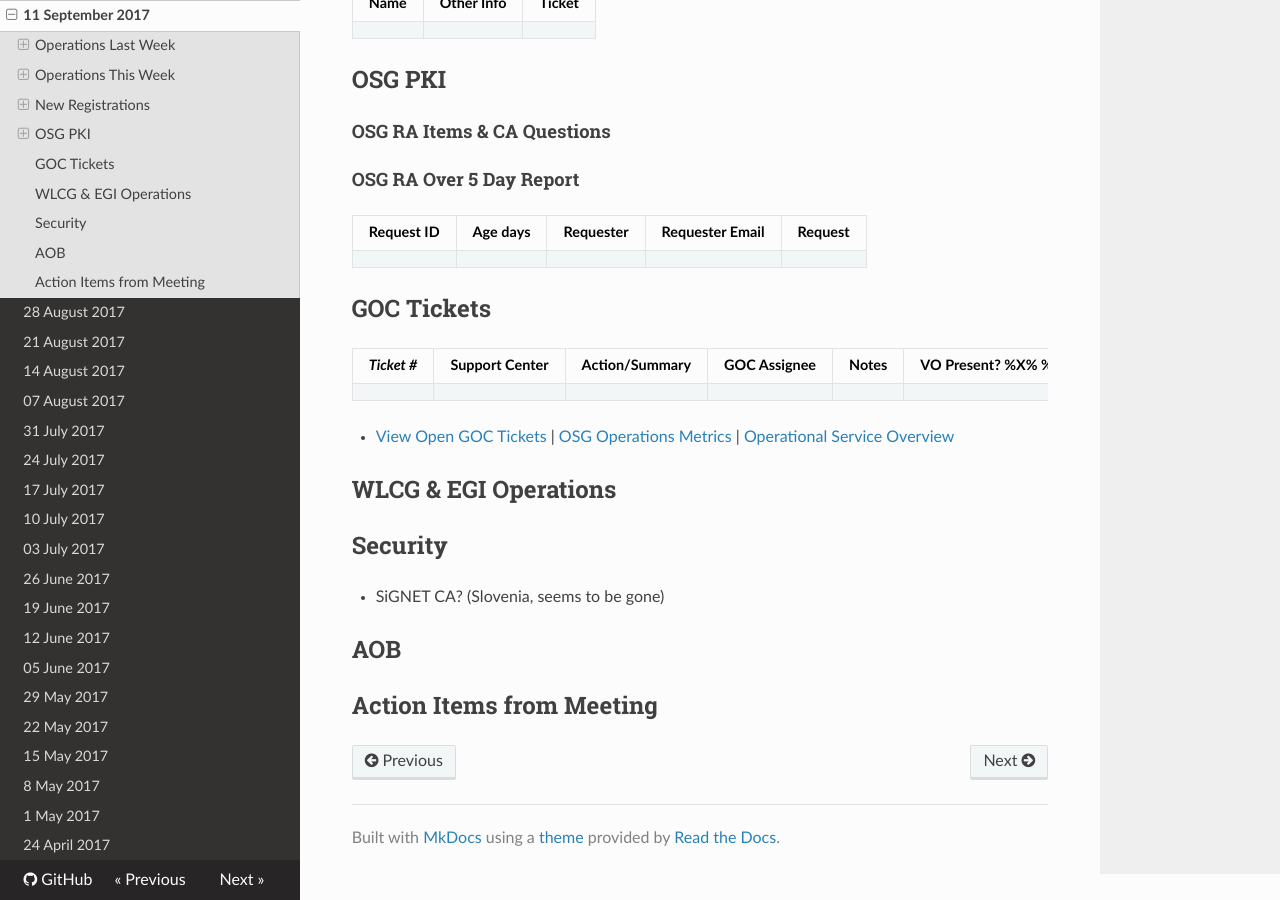
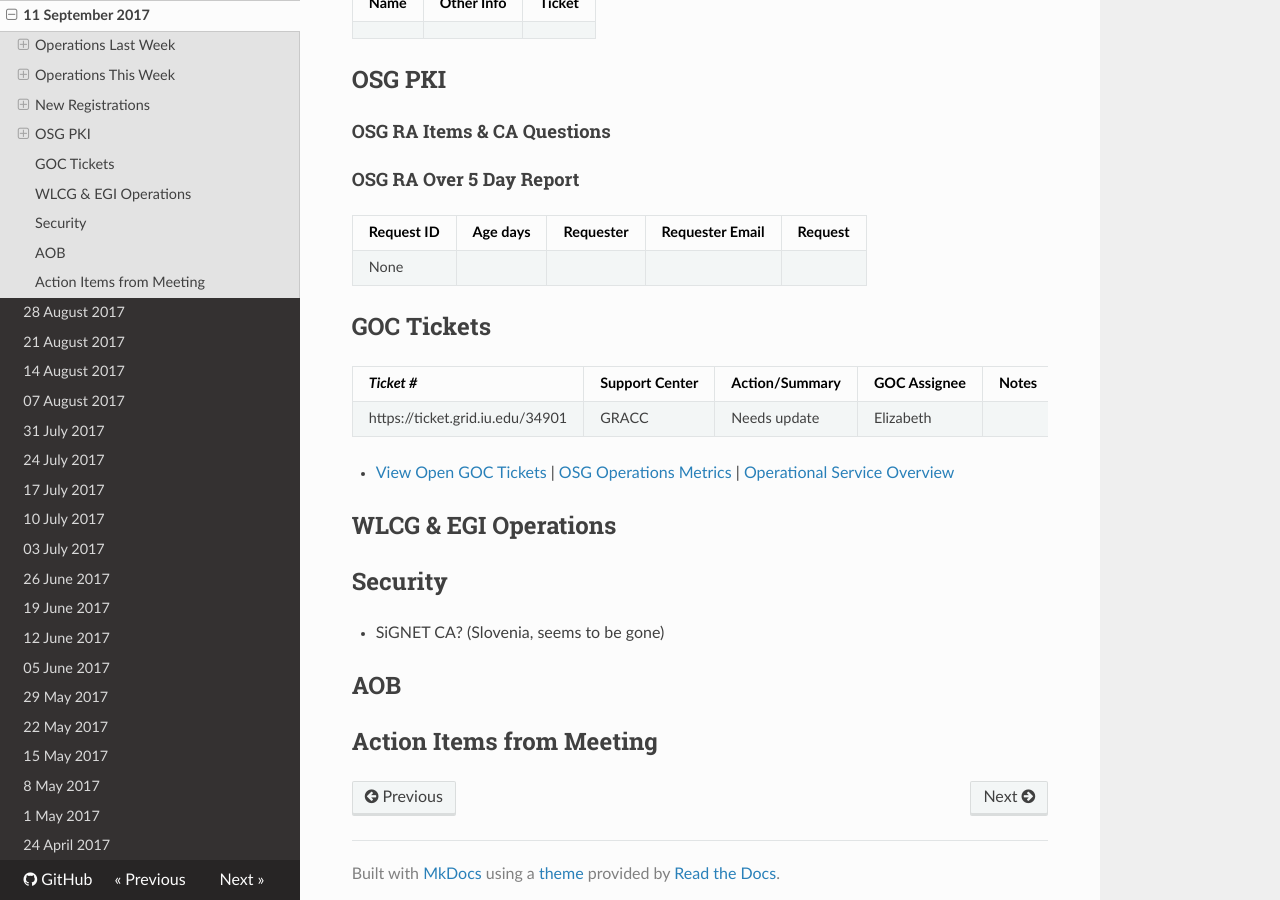
Before and after one commit to osg-htc/operations, an MkDocs documentation site: the page built from docs/WeeklyMinutes/11Sep2017.md, in a window 1280 px wide and 900 px high, scrolled down 2449 px. Built offline with MkDocs 1.6.1, drawn with Linux system fonts in a browser that asks for light colours; nearby versions of some CDN libraries; old or Windows-style settings are respelled for this version of MkDocs.

Commit message:
Update 11Sep2017.md

```diff
--- a/docs/WeeklyMinutes/11Sep2017.md
+++ b/docs/WeeklyMinutes/11Sep2017.md
@@ -67,11 +67,13 @@ We anticipate this change will allow additional flexibility in responding to cha
 #### OSG RA Over 5 Day Report
 |Request ID	|Age days	|Requester	|Requester Email		|Request |
 | --------- | ------- | --------- | ----------------- | ------ |
+None
 
 ## GOC Tickets
 
 | *Ticket #* | Support Center | Action/Summary | GOC Assignee | Notes | VO Present? %X% %Y%|
 | ---------- | -------------- | -------------- | ------------ | ----- | ------------------ |
+| https://ticket.grid.iu.edu/34901 | GRACC | Needs update | Elizabeth | | |
 
    * [View Open GOC Tickets](https://ticket.grid.iu.edu/goc/list/open) | [OSG Operations Metrics](https://twiki.grid.iu.edu/bin/view/Operations/TicketReports) | [Operational Service Overview](http://myosg.grid.iu.edu/miscstatus?count_sg_1&count_active=on&count_enabled=on&datasource=status)
 
```
